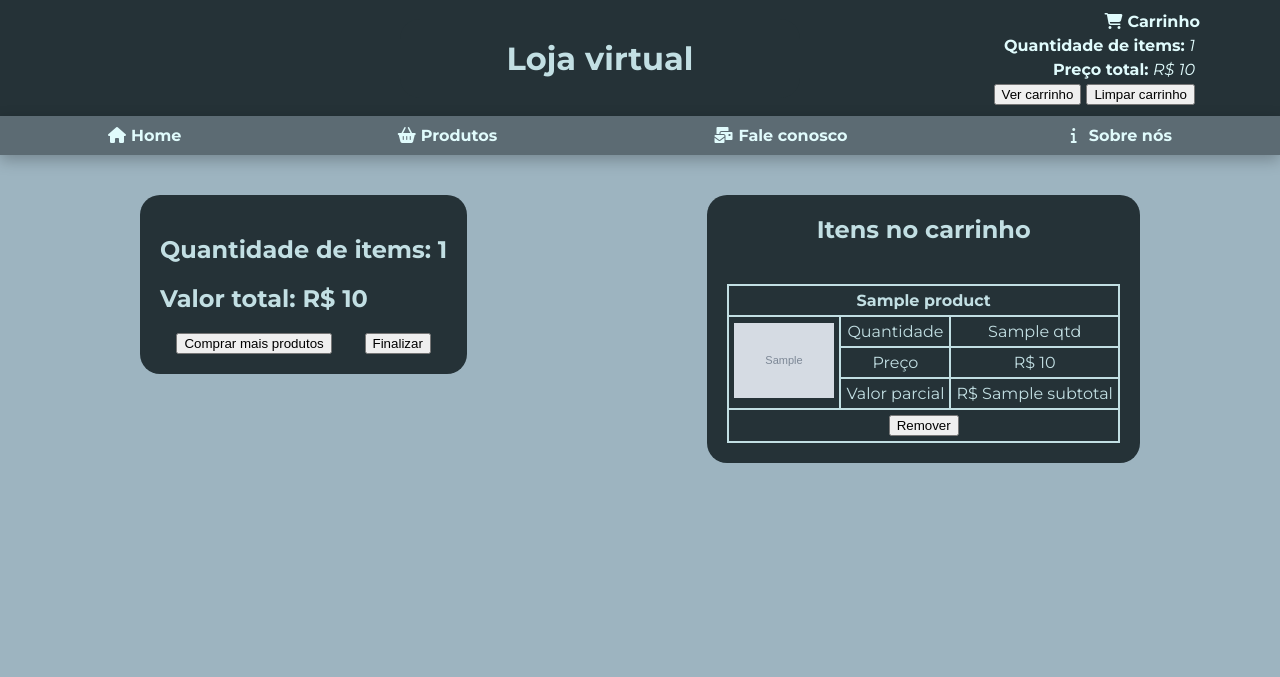
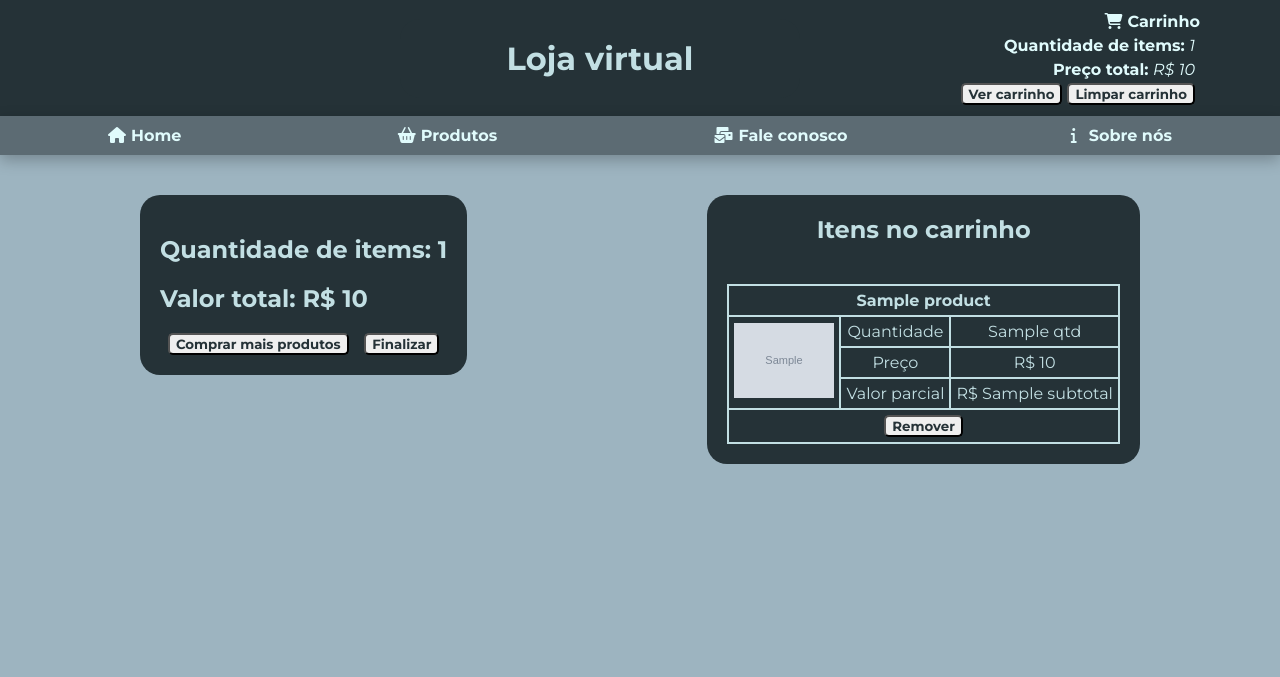
Before and after one commit to vitor-lima-ms/python_django_book_fmbm, a Django app: template e_commerce_project/e_commerce_base_dir/templates/chart/details.html in a window 1280 px wide. Shown: the top 677 px of the page. Run offline with Django 3.2, Linux system fonts and the light colour scheme; the template is opened without the code that fills it: most values are stand-ins (such as "Sample title", 1, 10 or a date in 2020); grey boxes marked "Sample" are stand-in pictures.

Commit message:
Updating CSS

```diff
--- a/e_commerce_project/e_commerce_base_dir/static/css/base.css
+++ b/e_commerce_project/e_commerce_base_dir/static/css/base.css
@@ -45,6 +45,10 @@ h1{
 }
 #header_buttons input{
     margin-right: 5px;
+    border-radius: 5px;
+    color: #253237;
+    font-family: Montserrat;
+    font-weight: bold;
 }
 nav{
     display: flex;
--- a/e_commerce_project/e_commerce_base_dir/static/css/details_chart.css
+++ b/e_commerce_project/e_commerce_base_dir/static/css/details_chart.css
@@ -20,6 +20,12 @@ main{
     background-color: #253237;
     color: #C2DFE3;
 }
+#main_infos input {
+    border-radius: 5px;
+    color: #253237;
+    font-family: Montserrat;
+    font-weight: bold;
+}
 #buttons{
     display: flex;
     flex-direction: row;
@@ -40,6 +46,12 @@ main{
 #products img{
     width: 100px;
 }
+#products input {
+    border-radius: 5px;
+    color: #253237;
+    font-family: Montserrat;
+    font-weight: bold;
+}
 h1{
     padding: 20px;
     border-radius: 20px;
```
Also changed, not shown: e_commerce_project/e_commerce_base_dir/static/css/details_products.css (+7 -0 lines), 1 other file.
